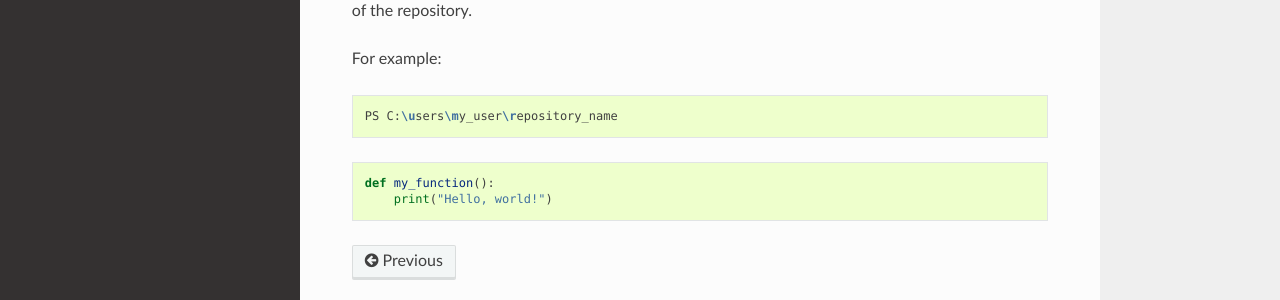
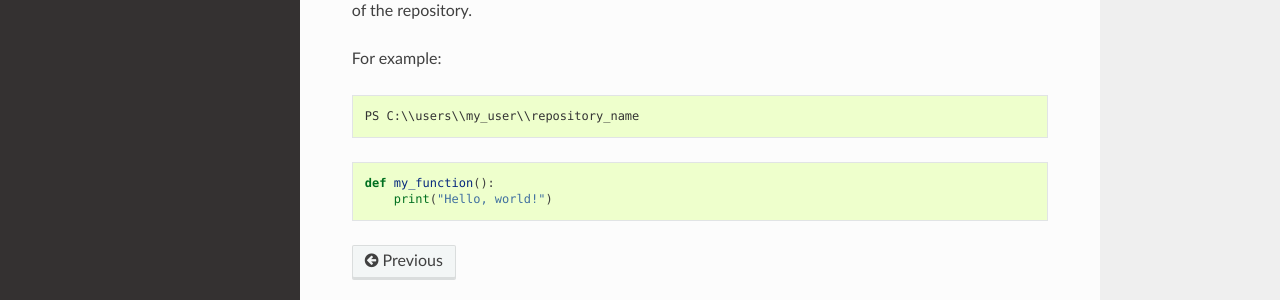
Before and after one commit to up2194063/SETAP-Owen-and-Billy, a Sphinx documentation site: the page built from docs/usage.rst, in a window 1280 px wide. Shown: the part 270-570 px from the top of the page. Built offline with Sphinx 7.4.7 and the Read the Docs theme 3.1.0, drawn with Linux system fonts in a browser that asks for light colours.

Commit message:
Update usage.rst

```diff
--- a/docs/usage.rst
+++ b/docs/usage.rst
@@ -9,9 +9,9 @@ local clone of the repository.
 
 For example:
 
-.. code-block:: bash
+.. code-block:: console
 
-    PS C:\users\my_user\repository_name
+    PS C:\\users\\my_user\\repository_name
 
 .. code-block:: python
 
```
